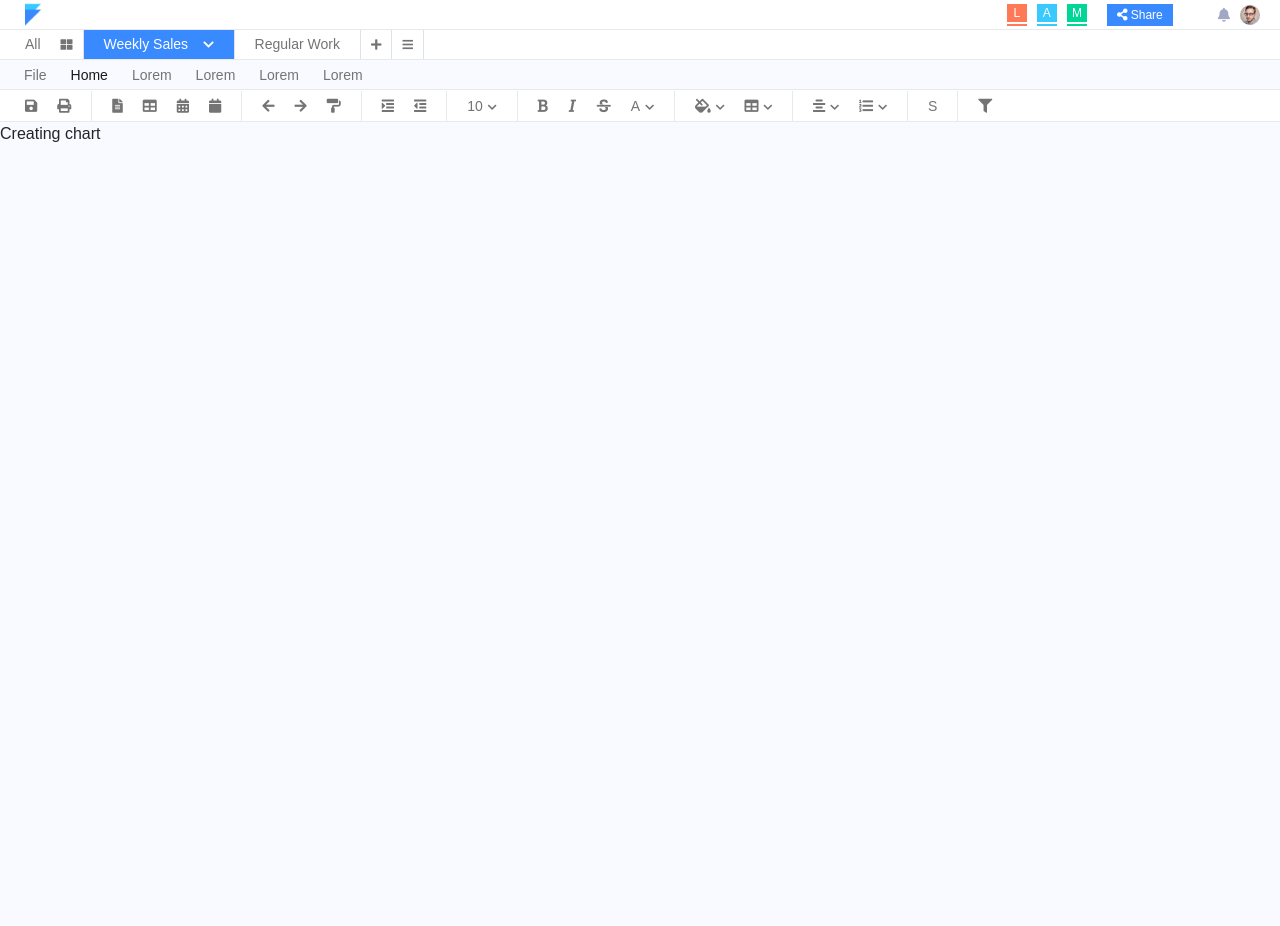
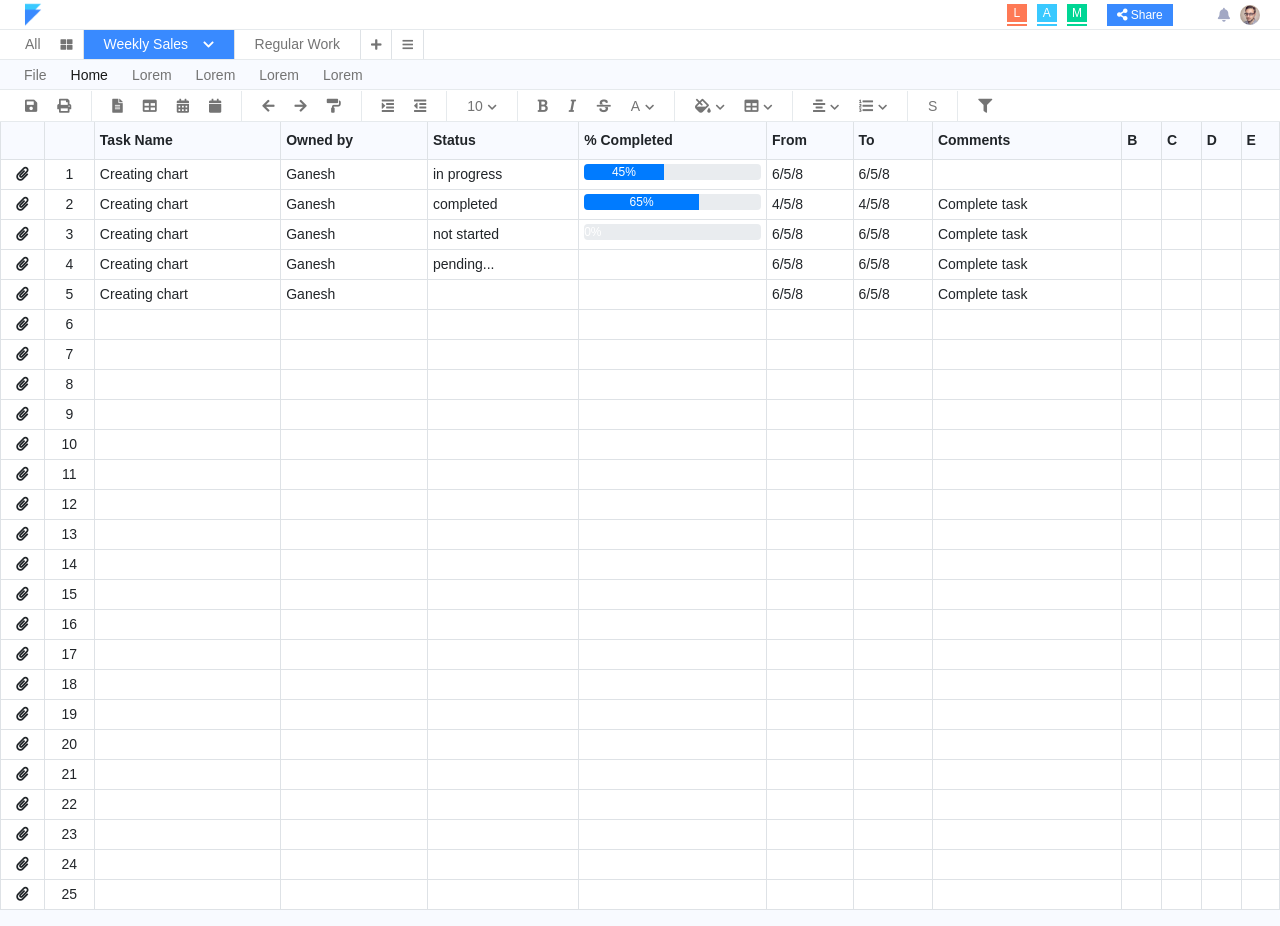
Before and after one commit to rishdex/Dexsheet, a React app: page / in a window 1280 px wide. Before the commit the page ends 800 px from the top, so only its background shows below. Built offline with nearby package versions, Linux system fonts and the light colour scheme.

Commit message:
table added.

```diff
--- a/src/pages/Project.css
+++ b/src/pages/Project.css
@@ -0,0 +1,16 @@
+.task-table {
+    border: none !important;
+}
+
+.task-table th {
+    padding: 8px 5px;
+    font-size: 14px;
+    border-top: none !important;
+    border-bottom: none !important;
+}
+
+.task-table td {
+    background: white;
+    padding: 4px 5px;
+    font-size: 14px;
+}
--- a/src/pages/Project.js
+++ b/src/pages/Project.js
@@ -2,10 +2,125 @@ import React from 'react';
 import './Project.css'
 
 export class Project extends React.Component {
+
+    constructor(props) {
+        super(props);
+
+        this.state = {
+            data: []
+        }
+    }
+
+    componentDidMount() {
+        let data = [
+            {
+                task_name: 'Creating chart',
+                owned_by: 'Ganesh',
+                status: 'in progress',
+                percent: 45,
+                from: '6/5/8',
+                to: '6/5/8',
+                comment: '',
+            }, {
+                task_name: 'Creating chart',
+                owned_by: 'Ganesh',
+                status: 'completed',
+                percent: 65,
+                from: '4/5/8',
+                to: '4/5/8',
+                comment: 'Complete task',
+            }, {
+                task_name: 'Creating chart',
+                owned_by: 'Ganesh',
+                status: 'not started',
+                percent: 0,
+                from: '6/5/8',
+                to: '6/5/8',
+                comment: 'Complete task',
+            }, {
+                task_name: 'Creating chart',
+                owned_by: 'Ganesh',
+                status: 'pending...',
+                percent: null,
+                from: '6/5/8',
+                to: '6/5/8',
+                comment: 'Complete task',
+            }, {
+                task_name: 'Creating chart',
+                owned_by: 'Ganesh',
+                status: '',
+                percent: null,
+                from: '6/5/8',
+                to: '6/5/8',
+                comment: 'Complete task',
+            },
+        ]
+
+        for(let i=0; i<20; i++) {
+            data.push({});
+        }
+
+        this.setState({data: data});
+    }
+
+
     render() {
+        const tasks = []
+        for(let i in this.state.data) {
+            let row = this.state.data[i];
+            row.percent_text = row.percent != null ? row.percent + '%' : '';
+            tasks.push(
+                <tr key={'row-' + i}>
+                    <td align="center"><i className="fa fa-paperclip"></i></td>
+                    <td align="center">{parseInt(i) + 1}</td>
+                    <td>{row.task_name}</td>
+                    <td>{row.owned_by}</td>
+                    <td>{row.status}</td>
+                    <td>
+                        {row.percent != null ?
+                            <div className="progress">
+                                <div className="progress-bar" role="progressbar" aria-valuenow={row.percent} aria-valuemin="0" aria-valuemax="100"
+                                    style={{width: row.percent + '%'}}>
+                                    {row.percent_text}
+                                </div>
+                            </div>
+                        : null}
+                    </td>
+                    <td>{row.from}</td>
+                    <td>{row.to}</td>
+                    <td>{row.comment}</td>
+                    <td></td>
+                    <td></td>
+                    <td></td>
+                    <td></td>
+                </tr>
+            )
+        }
+
         return (
             <div>
-                Creating chart
+                <table className="table table-bordered task-table">
+                    <thead>
+                        <tr>
+                            <th></th>
+                            <th></th>
+                            <th>Task Name</th>
+                            <th>Owned by</th>
+                            <th>Status</th>
+                            <th>% Completed</th>
+                            <th>From</th>
+                            <th>To</th>
+                            <th>Comments</th>
+                            <th>B</th>
+                            <th>C</th>
+                            <th>D</th>
+                            <th>E</th>
+                        </tr>
+                    </thead>
+                    <tbody>
+                        {tasks}
+                    </tbody>
+                </table>
             </div>
         )
     }
```
